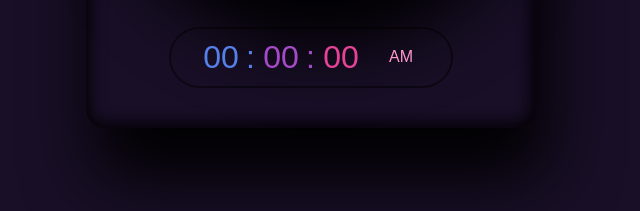
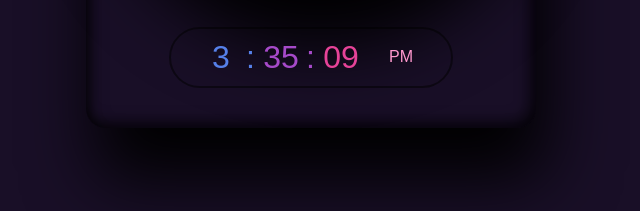
Before and after one commit to Anwesh-Jha/12-project-time, a plain HTML site: page index.html in a window 1280 px wide. Shown: the part 563-774 px from the top of the page, 329-969 px from the left. Drawn offline with Linux system fonts and the light colour scheme.

Commit message:
clock completed

```diff
--- a/index.html
+++ b/index.html
@@ -28,7 +28,7 @@
         </div>
 
         <div id="time">
-            <div id="hour" style="--clr:#5680e9">00</div>
+            <div id="hours" style="--clr:#5680e9">00</div>
             <div id="minutes" style="--clr:#a64ac9">00</div>
             <div id="seconds" style="--clr:#e64398">00</div>
             <div id="ampm" style="--clr:#ff98ce">AM</div>
@@ -49,6 +49,27 @@
         hr.style.transform = `rotateZ(${hh + mm / 12}deg)`;
         mn.style.transform = `rotateZ(${mm}deg)`;
         sc.style.transform = `rotateZ(${ss}deg)`;
+
+        let hours = document.getElementById('hours');
+        let minutes = document.getElementById('minutes');
+        let seconds = document.getElementById('seconds');
+        let ampm = document.getElementById('ampm');
+
+        let h = new Date().getHours();
+        let m = new Date().getMinutes();
+        let s = new Date().getSeconds();
+        let am = h >= 12? "PM" : "AM";
+        if(h>12){
+            h = h-12;
+        }
+        <!-- h = (h < 10) ? "0" + h : h -->
+        m = (m < 10)? "0" + m : m
+        s = (s < 10) ? "0" + s : s
+
+        hours.innerHTML = h;
+        minutes.innerHTML = m;
+        seconds.innerHTML = s;
+        ampm.innerHTML = am;
     }
 
     setInterval(updateClock, 1000);
--- a/styles.css
+++ b/styles.css
@@ -153,7 +153,7 @@ body{
     justify-content: center;
     align-items: center;
 }
-/* #time div:nth-child(2)::after{
+#time div:nth-child(2)::after{
     animation: animate 1s steps(1) infinite;
 }
 @keyframes animate{
@@ -163,4 +163,4 @@ body{
     50%{
         opacity:0;
     }
-} */
+}
```
